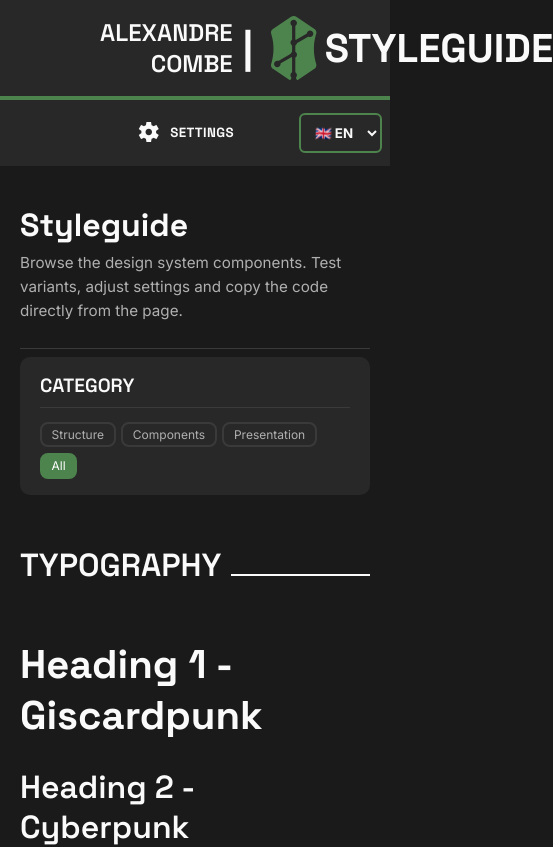
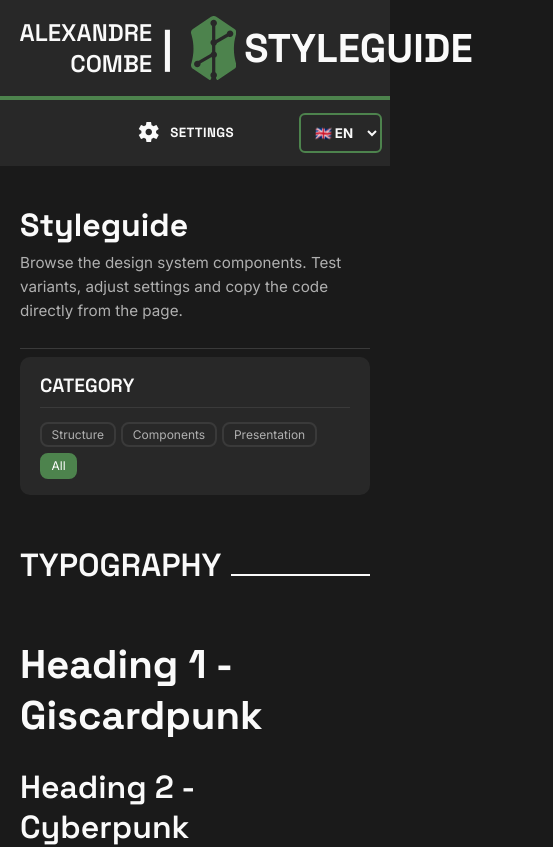
Before and after one commit to ABHC/design-system-tester, a SvelteKit app: page / in a window 390 px wide. Shown: the top 847 px of the page, 553 px wide, since content can reach past the window. Built offline with nearby package versions, Linux system fonts and the light colour scheme.

Commit message:
Fix Header padding for mobile devices to 5%

```diff
--- a/src/design-system/components/Header/Header.svelte
+++ b/src/design-system/components/Header/Header.svelte
@@ -79,7 +79,7 @@
         align-items: center;
         font-family: var(--font-heading);
         border-bottom: 4px solid var(--accent);
-        padding: 0 100px;
+        padding: 0 5%;
         z-index: 200;
     }
 
```
